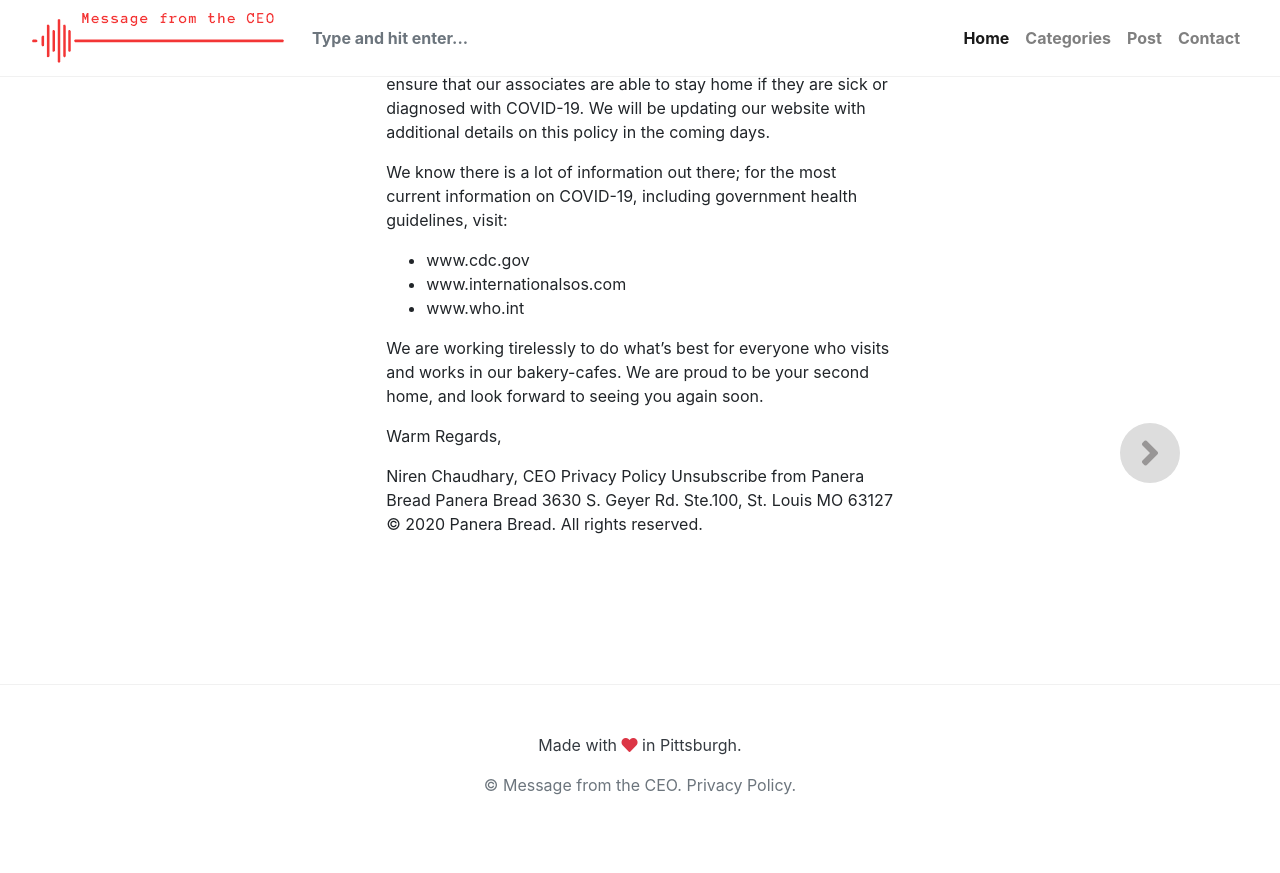
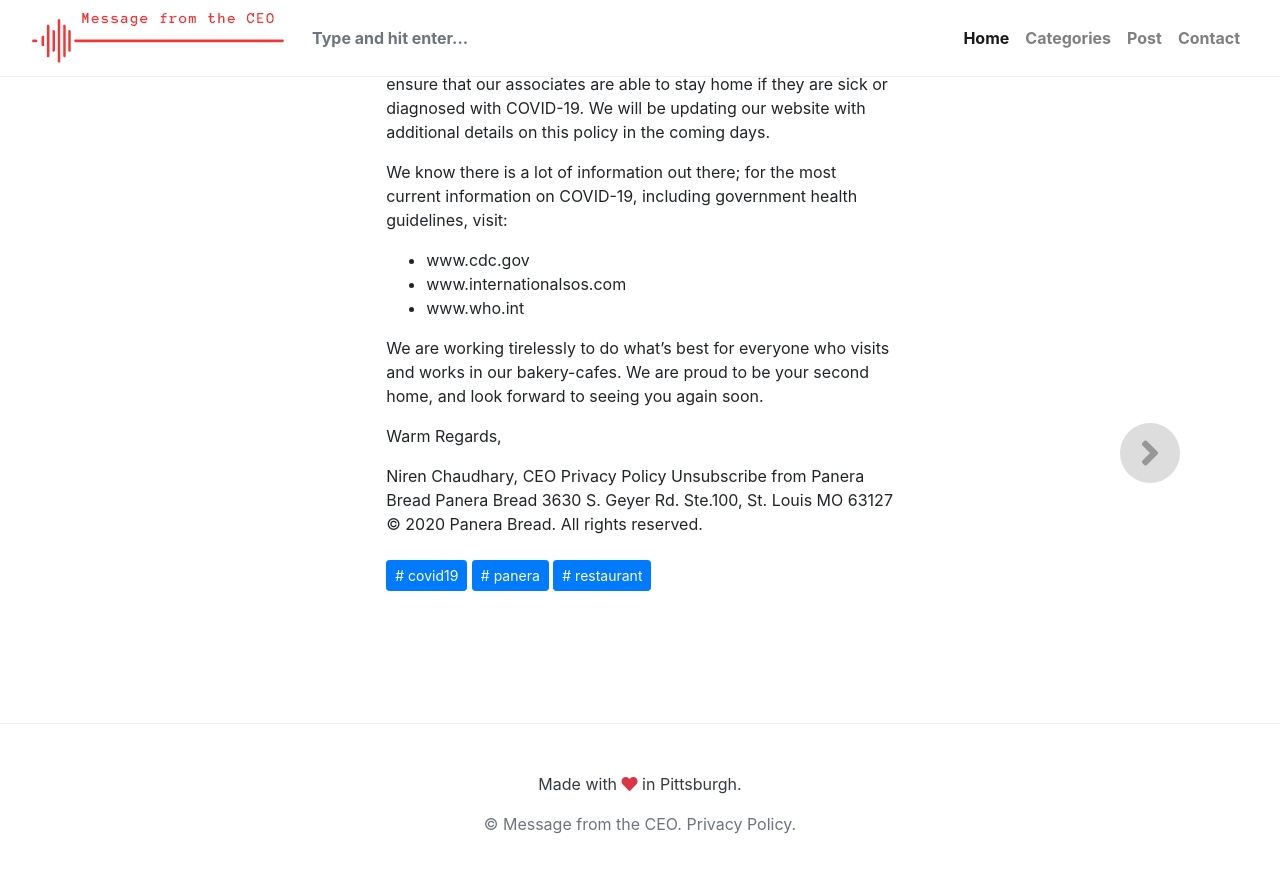
Before and after one commit to bertique/messageFromTheCEO, a Jekyll site: the page built from _posts/2020-03-18-AMessagetoOurPaneraFamilyonCOVID19.md, in a window 1280 px wide and 900 px high, scrolled down 3134 px. Shown: the top 873 px of the window. Built offline with Jekyll 4.4.1, drawn with Linux system fonts in a browser that asks for light colours; nearby versions of some CDN libraries; library files that are not in the unit come from our copies.

Commit message:
Update 2020-03-18-AMessagetoOurPaneraFamilyonCOVID19.md

```diff
--- a/_posts/2020-03-18-AMessagetoOurPaneraFamilyonCOVID19.md
+++ b/_posts/2020-03-18-AMessagetoOurPaneraFamilyonCOVID19.md
@@ -2,7 +2,7 @@
 title:  "A Message to Our Panera Family on COVID-19."
 metadate: "hide"
 date: 2020-03-18 22:52:18
-categories: [  ]
+categories: [ covid19, panera, restaurant ]
 image: "/assets/images/posts/AMessagetoOurPaneraFamilyonCOVID19_full.png"
 thumbnail: "/assets/images/posts/AMessagetoOurPaneraFamilyonCOVID19.png"
 ---
```
